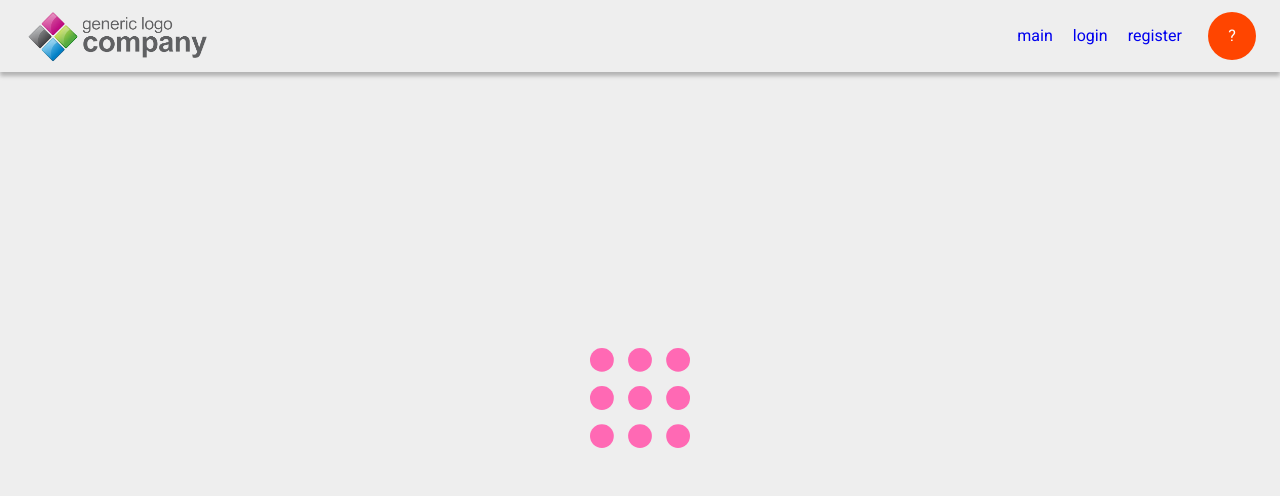
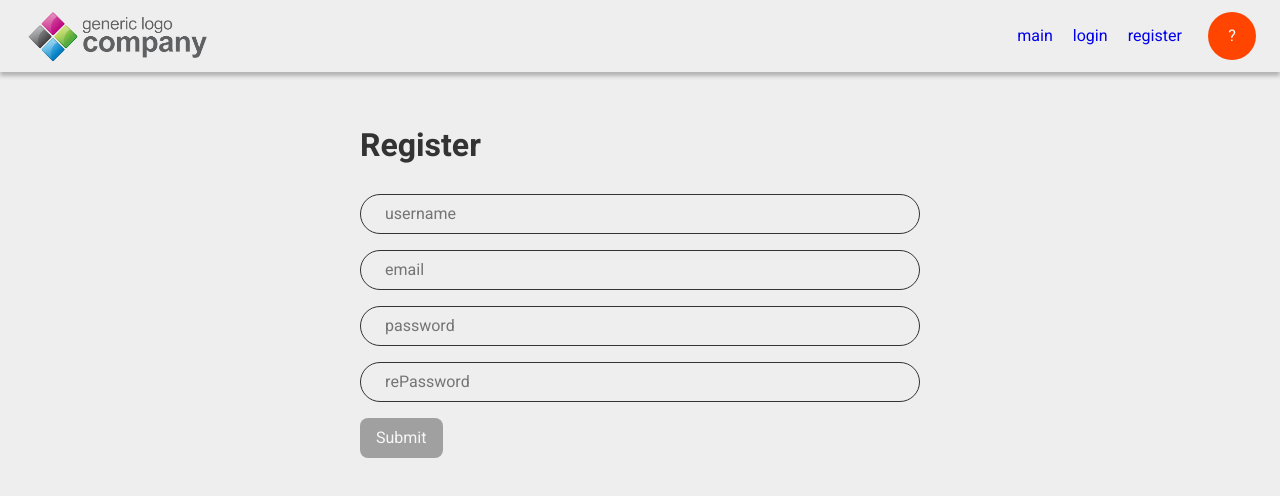
Before and after one commit to yonatanAiz2/react-session-1, a React (Create React App) app in the folder react-session-1-fe/: page /register in a window 1280 px wide. Shown: the top 496 px of the page. Built offline with nearby package versions, Linux system fonts and the light colour scheme.

Commit message:
connect redux

```diff
--- a/react-session-1-fe/src/components/AuthComponents/AuthRoutes.tsx
+++ b/react-session-1-fe/src/components/AuthComponents/AuthRoutes.tsx
@@ -1,11 +1,13 @@
+import { useSelector } from "react-redux";
 import { RouteProps, Route, Redirect } from "react-router-dom";
-import { useAuthContext } from "../../context/AuthContext/AuthContext";
+import { authStateSelector } from "../../store/auth/auth.selectors";
 import { Spinner } from "../Spinner/Spinner";
 
 export const ProtectedRoute = (props: RouteProps) => {
-  const { isAuthenticated, authenticatingStatus } = useAuthContext();
+  const { isAuthenticated, authenticatingStatus } =
+    useSelector(authStateSelector);
 
-  if (authenticatingStatus === "idle" || authenticatingStatus === "loading") {
+  if (authenticatingStatus === "loading") {
     return <Spinner />;
   }
 
@@ -17,9 +19,10 @@ export const ProtectedRoute = (props: RouteProps) => {
 };
 
 export const AuthRoute = (props: RouteProps) => {
-  const { isAuthenticated, authenticatingStatus } = useAuthContext();
+  const { isAuthenticated, authenticatingStatus } =
+    useSelector(authStateSelector);
 
-  if (authenticatingStatus === "idle" || authenticatingStatus === "loading") {
+  if (authenticatingStatus === "loading") {
     return <Spinner />;
   }
 
--- a/react-session-1-fe/src/components/Layout/Navbar/Navbar.tsx
+++ b/react-session-1-fe/src/components/Layout/Navbar/Navbar.tsx
@@ -1,10 +1,12 @@
+import { useSelector } from "react-redux";
 import { Link } from "react-router-dom";
-import { useAuthContext } from "../../../context/AuthContext/AuthContext";
+import { authStateSelector } from "../../../store/auth/auth.selectors";
 import Button from "../../Button/Button";
 import * as S from "./Navbar.style";
 
 const Navbar = () => {
-  const { isAuthenticated, user } = useAuthContext();
+  const { isAuthenticated, user } = useSelector(authStateSelector);
+
   return (
     <S.Navbar>
       <img src="/assets/logo.png" alt="logo" />
--- a/react-session-1-fe/src/screens/Login/Login.tsx
+++ b/react-session-1-fe/src/screens/Login/Login.tsx
@@ -3,7 +3,14 @@ import { Form, Formik } from "formik";
 import * as S from "./Login.style";
 import { FormikSubmitButton } from "../../components/Button/Button";
 import { FormikInput } from "../../components/Input/Input";
-import { useAuthContext } from "../../context/AuthContext/AuthContext";
+import { useDispatch } from "react-redux";
+import {
+  loginFailure,
+  loginRequest,
+  loginSuccess,
+} from "../../store/auth/auth.actions";
+import axiosInstance from "../../utils/axiosInstance";
+import { useHistory } from "react-router-dom";
 
 const validationSchema = () =>
   Yup.object({
@@ -14,7 +21,22 @@ const validationSchema = () =>
 const initialState: LoginPayload = { identifier: "", password: "" };
 
 const Login = () => {
-  const { login } = useAuthContext();
+  const history = useHistory();
+  const dispatch = useDispatch();
+
+  const login = async (auth: LoginPayload) => {
+    dispatch(loginRequest());
+    try {
+      const { data } = await axiosInstance.post<AuthResponse>(
+        "/auth/local",
+        auth
+      );
+      dispatch(loginSuccess(data));
+      history.push("/");
+    } catch (e) {
+      dispatch(loginFailure());
+    }
+  };
 
   return (
     <S.Container>
--- a/react-session-1-fe/src/screens/Register/Register.tsx
+++ b/react-session-1-fe/src/screens/Register/Register.tsx
@@ -3,7 +3,14 @@ import { Form, Formik } from "formik";
 import * as S from "./Register.style";
 import { FormikSubmitButton } from "../../components/Button/Button";
 import { FormikInput } from "../../components/Input/Input";
-import { useAuthContext } from "../../context/AuthContext/AuthContext";
+import { useDispatch } from "react-redux";
+import axiosInstance from "../../utils/axiosInstance";
+import {
+  registerFailure,
+  registerRequest,
+  registerSuccess,
+} from "../../store/auth/auth.actions";
+import { useHistory } from "react-router-dom";
 
 interface RegisterPayloadWithRePassword extends RegisterPayload {
   rePassword: string;
@@ -27,8 +34,22 @@ const validationSchema = () =>
   });
 
 const Register = () => {
-  const { register } = useAuthContext();
+  const dispatch = useDispatch();
+  const history = useHistory();
 
+  const register = async (user: RegisterPayload) => {
+    dispatch(registerRequest());
+    try {
+      const { data } = await axiosInstance.post<AuthResponse>(
+        "/auth/local/register",
+        user
+      );
+      dispatch(registerSuccess(data));
+      history.replace("/");
+    } catch (e) {
+      dispatch(registerFailure());
+    }
+  };
   return (
     <S.Container>
       <h1>Register</h1>
--- a/react-session-1-fe/src/store/auth/auth.reducer.ts
+++ b/react-session-1-fe/src/store/auth/auth.reducer.ts
@@ -16,6 +16,7 @@ export const authReducer = (
       return { ...state, authenticatingStatus: "loading" };
 
     case "LOGIN_SUCCESS":
+    case "REGISTER_SUCCESS":
       return {
         authenticatingStatus: "success",
         user: action.payload.user,
--- a/react-session-1-fe/src/store/auth/auth.types.ts
+++ b/react-session-1-fe/src/store/auth/auth.types.ts
@@ -24,7 +24,7 @@ export interface registerRequestAction {
 
 export interface registerRequestSuccess {
   type: "REGISTER_SUCCESS";
-  payload: User;
+  payload: AuthResponse;
 }
 
 export interface registerRequestFailure {
--- a/react-session-1-fe/src/utils/axiosInstance.ts
+++ b/react-session-1-fe/src/utils/axiosInstance.ts
@@ -1,4 +1,5 @@
 import axios from "axios";
+import store from "../store";
 
 const axiosInstance = axios.create({
   baseURL: "/api/",
@@ -6,7 +7,7 @@ const axiosInstance = axios.create({
 
 axiosInstance.interceptors.request.use(
   function (config) {
-    const token = sessionStorage.getItem("token");
+    const { token } = store.getState().auth;
 
     if (token) {
       config.headers = {
```
